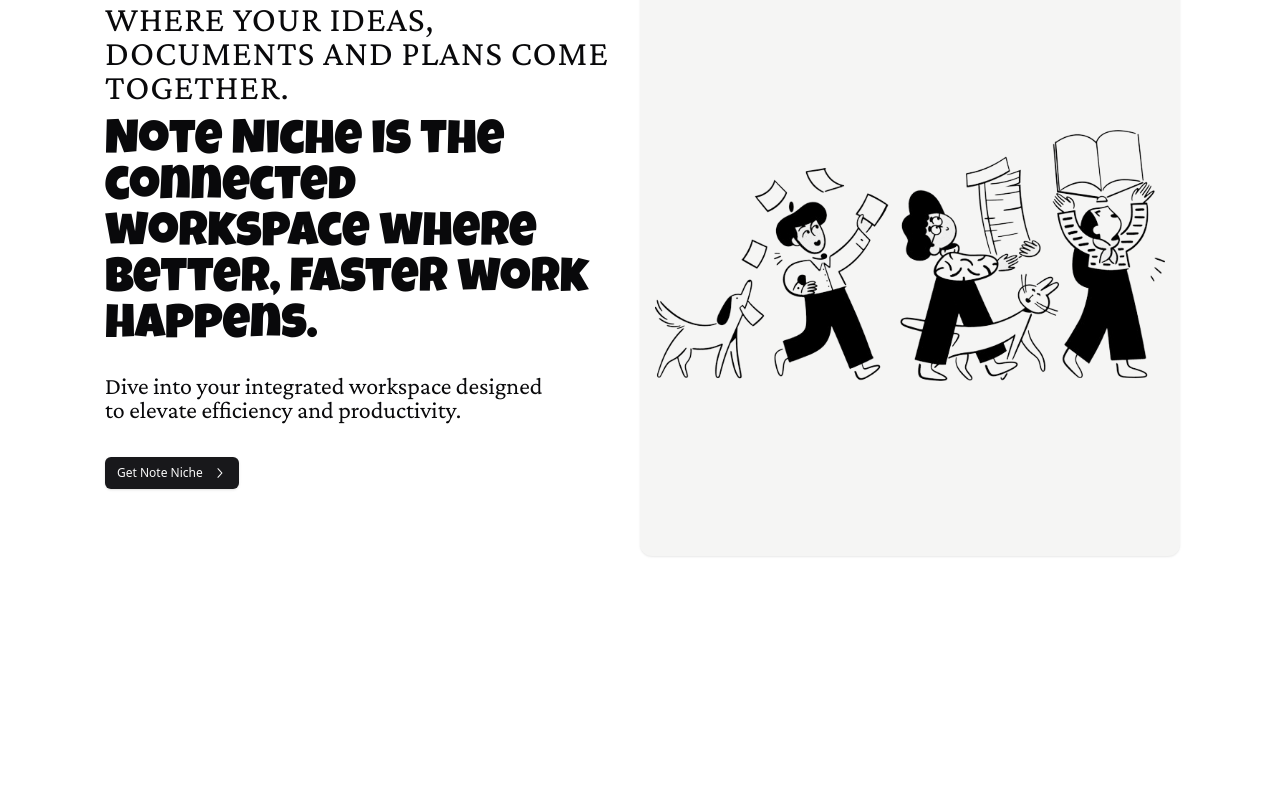
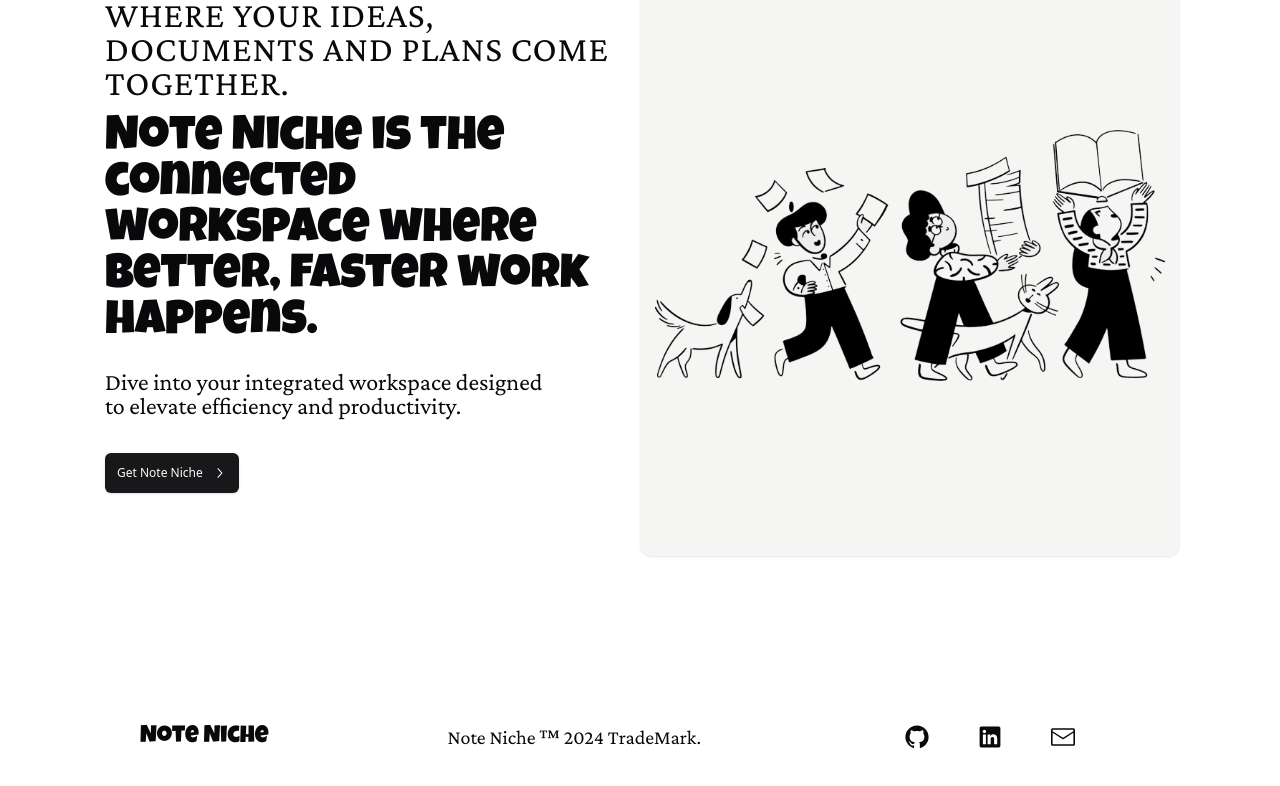
Before and after one commit to rizmsgl/notion-clone, a Next.js app: page / in a window 1280 px wide. Shown: the part 268-1054 px from the top of the page. Before the commit the page ends 961 px from the top, so only its background shows below. Built offline with nearby package versions, Linux system fonts and the light colour scheme; no server answers.

Commit message:
Add footer

```diff
--- /dev/null
+++ b/app/(marketing)/_components/Footer.tsx
@@ -0,0 +1,36 @@
+import Link from "next/link";
+import {EnvelopeClosedIcon, GitHubLogoIcon, LinkedInLogoIcon} from "@radix-ui/react-icons";
+
+export const Footer = () => {
+    return (
+        <div className="bg-background dark:bg-darkBackground max-sm:mt-[100px]">
+            <div className="py-[28px] px-[20px] flex flex-col items-center justify-center
+            max-w-[1100px] my-0 mx-auto">
+                <div className="max-w-[1000px] w-full">
+                    <div className="flex justify-between items-center my-auto mr-[40px]
+                    ml-0 max-md:flex-col">
+                        <Link href="/" className="justify-self-start cursor-pointer
+                        decoration-0 font-luckiestGuy text-2xl mb-[16px] flex items-center font-medium">
+                            Note Niche
+                        </Link>
+                        <p className="font-crimson text-xl mb-[16px]">
+                            Note Niche &trade; {new Date().getFullYear()} TradeMark.
+                        </p>
+                        <div className="flex justify-around items-center w-[220px] mb-[16px]">
+                            <Link href="https://github.com/Mlika-Gaith" target="_blank">
+                                <GitHubLogoIcon className="h-6 w-6"/>
+                            </Link>
+                            <Link href="https://www.linkedin.com/in/ghaith-mlika-305797214/"
+                            target="_blank">
+                                <LinkedInLogoIcon className="h-6 w-6"/>
+                            </Link>
+                            <Link href="mailto:ghaith.mlika@polytechnicien.tn">
+                                <EnvelopeClosedIcon className="h-6 w-6"/>
+                            </Link>
+                        </div>
+                    </div>
+                </div>
+            </div>
+        </div>
+    );
+};
--- a/app/(marketing)/page.tsx
+++ b/app/(marketing)/page.tsx
@@ -1,10 +1,12 @@
 import {Hero} from "@/app/(marketing)/_components/Hero";
+import {Footer} from "@/app/(marketing)/_components/Footer";
 
 
 const MarketingPage = ()=>{
     return(
         <div className="min-h-full dark:bg-darkBackground">
             <Hero/>
+            <Footer/>
         </div>
     )
 }
--- a/components/ui/button.tsx
+++ b/components/ui/button.tsx
@@ -22,7 +22,7 @@
       },
       size: {
         default: "h-9 px-4 py-2",
-        sm: "h-8 rounded-md px-3 text-xs",
+        sm: "h-10 rounded-md px-3 text-xs",
         lg: "h-10 rounded-md px-8",
         icon: "h-9 w-9",
       },
```
